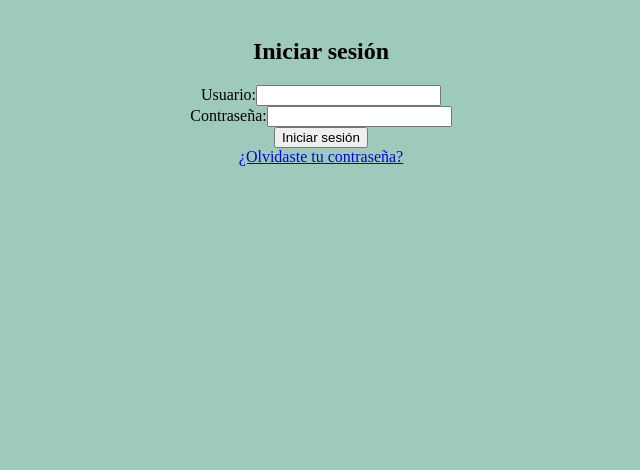
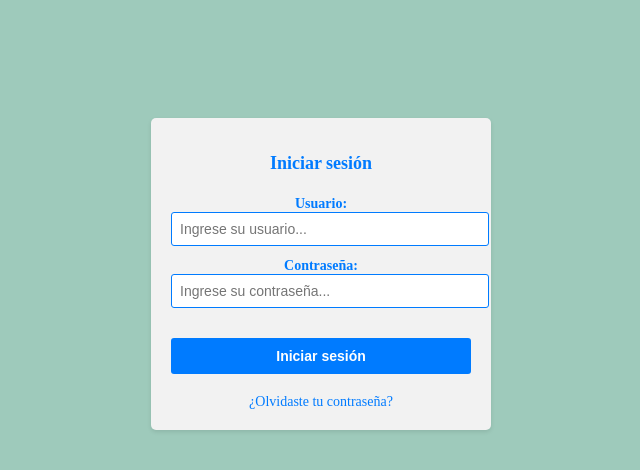
Before and after one commit to caromoralesdavid/Vue-sistema, a Vue app: page /login in a window 1280 px wide. Shown: the top 470 px of the page, without its empty margins (319-959 px from the left). Built offline with nearby package versions, Linux system fonts and the light colour scheme.

Commit message:
estilos al login, personalización css

```diff
--- a/src/components/LoginView.vue
+++ b/src/components/LoginView.vue
@@ -33,3 +33,52 @@ export default {
   },
 };
 </script>
+<style>
+    body {
+      font-family: Arial, sans-serif;
+      background-color: #f2f2f2;
+    }
+
+    .card {
+      width: 300px;
+      background-color: #ffffff;
+      border-radius: 5px;
+      box-shadow: 0 2px 4px rgba(0, 0, 0, 0.1);
+      padding: 20px;
+      margin: 0 auto;
+      margin-top: 100px;
+    }
+
+    .card label {
+      display: block;
+      margin-bottom: 10px;
+      color: #333333;
+    }
+
+    .card input[type="text"],
+    .card input[type="password"] {
+      width: 100%;
+      padding: 8px;
+      border-radius: 3px;
+      border: 1px solid #cccccc;
+    }
+
+    .card input[type="submit"] {
+      background-color: #4caf50;
+      color: #ffffff;
+      border: none;
+      padding: 10px 16px;
+      margin-top: 20px;
+      border-radius: 3px;
+      cursor: pointer;
+    }
+
+    .card input[type="submit"]:hover {
+      background-color: #45a049;
+    }
+
+    .card label:hover {
+      color: #007bff;
+      cursor: pointer;
+    }
+  </style>
--- a/src/views/login.vue
+++ b/src/views/login.vue
@@ -1,23 +1,89 @@
 <template>
-  <div>
+  <div class="login">
     <h2>Iniciar sesión</h2>
-    <form @submit.prevent="login">
-      <div>
+    <form @submit.prevent="login" class="form">
+      <div class="user">
         <label for="username">Usuario:</label>
-        <input type="text" id="username" v-model="username" required />
+        <input type="text" id="username" v-model="username" placeholder="Ingrese su usuario..." required />
       </div>
-      <div>
+      <div class="password">
         <label for="password">Contraseña:</label>
-        <input type="password" id="password" v-model="password" required />
+        <input type="password" id="password" v-model="password" placeholder="Ingrese su contraseña..." required />
       </div>
       <button type="submit">Iniciar sesión</button>
-    </form>
+    </form> <br>
     <div>
       <a href="/reset-password">¿Olvidaste tu contraseña?</a>
     </div>
   </div>
 </template>
 
+<style>
+  .login {
+    width: 300px;
+    margin: 0 auto;
+    margin-top: 100px;
+    background-color: #f2f2f2;
+    border-radius: 5px;
+    padding: 20px;
+    box-shadow: 0 2px 4px rgba(0, 0, 0, 0.1);
+  }
+
+  h2 {
+    text-align: center;
+    color: #007bff;
+    font-weight: bold;
+    font-size: 18px;
+    margin-bottom: 20px;
+  }
+
+  .form {
+    display: flex;
+    flex-direction: column;
+  }
+
+  .user,
+  .password {
+    margin-bottom: 10px;
+  }
+
+  label {
+    color: #007bff;
+    font-weight: bold;
+    font-size: 14px;
+  }
+
+  input[type="text"],
+  input[type="password"] {
+    width: 100%;
+    padding: 8px;
+    border-radius: 3px;
+    border: 1px solid #007bff;
+    font-size: 14px;
+  }
+
+  button[type="submit"] {
+    background-color: #007bff;
+    color: #ffffff;
+    border: none;
+    padding: 10px 16px;
+    margin-top: 20px;
+    border-radius: 3px;
+    cursor: pointer;
+    font-size: 14px;
+    font-weight: bold;
+  }
+
+  button[type="submit"]:hover {
+    background-color: #00bcd4;
+  }
+
+  a {
+    color: #007bff;
+    font-size: 14px;
+    text-decoration: none;
+  }
+</style>
 <script>
 export default {
   data() {
```
Also changed, not shown: src/components/icons/BGdegradado-transformed.jpeg (added).
